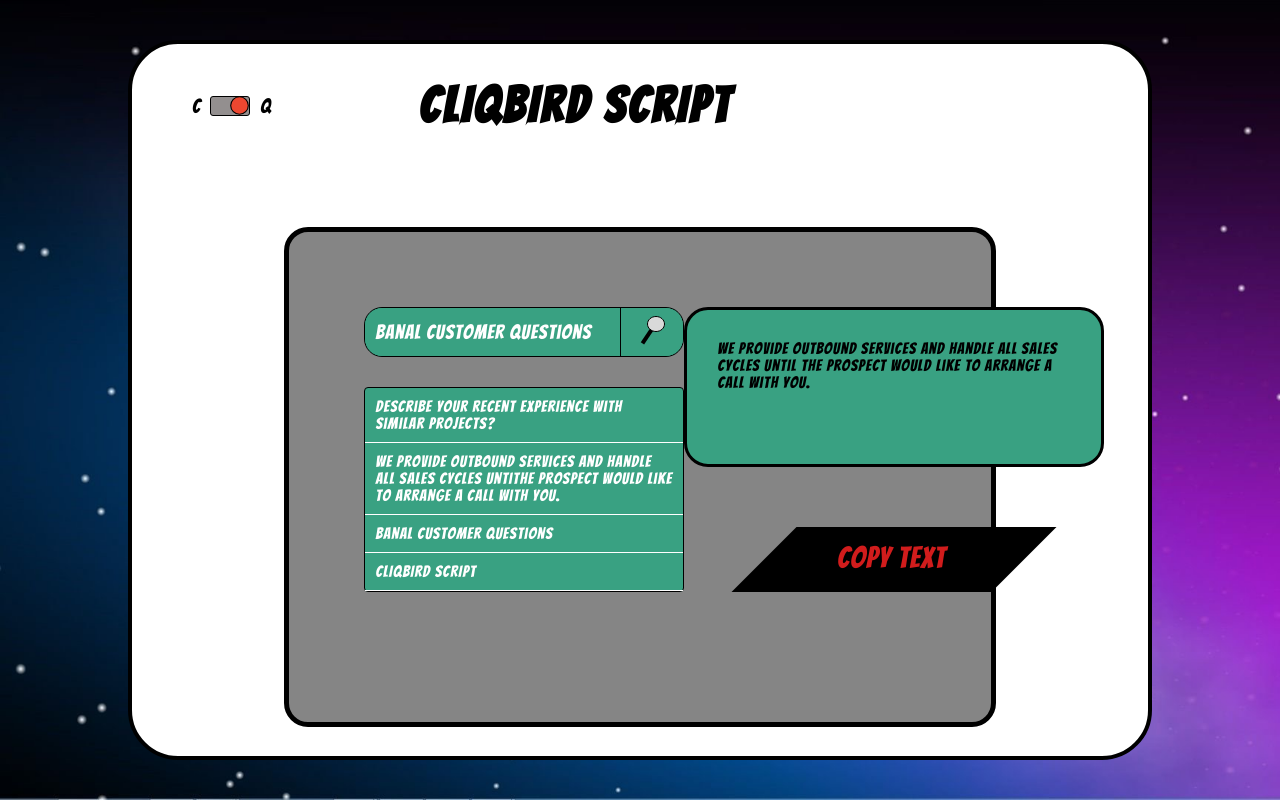
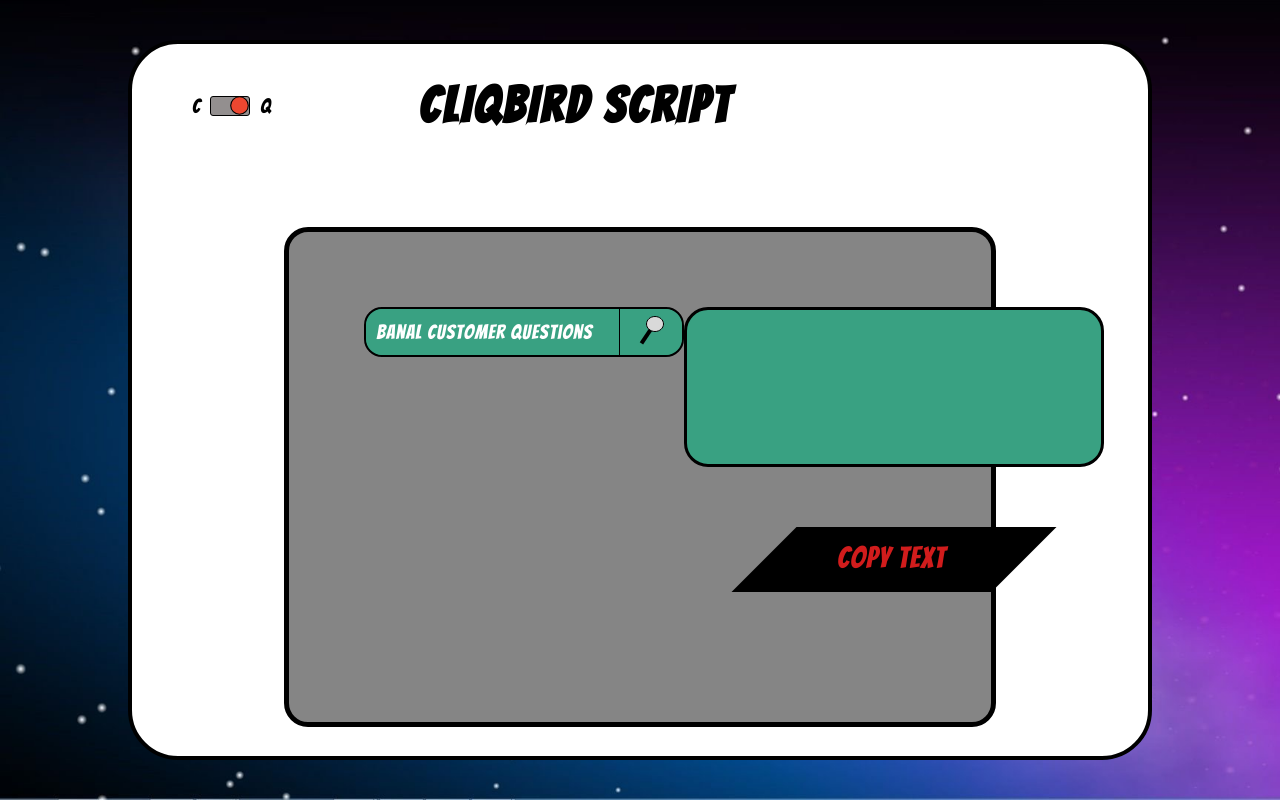
Before and after one commit to KashyretsIvanna/Cliqbird-soft, a React (Create React App) app: page / in a window 1280 px wide. Both pictures are taken after a click on the checkbox 230 px from the left and 105 px from the top of the page. Built offline with nearby package versions, Linux system fonts and the light colour scheme.

Commit message:
made the search functional, made the search filter and display in the main window

```diff
--- /dev/null
+++ b/public/question.json
@@ -0,0 +1,8 @@
+[
+    "Describe your recent experience with similar projects?",
+    "We provide outbound services and handle all sales cycles until the prospect would like to arrange a call with you.",
+    "Standard flow based on customer",
+    "My team and I are happy to take on all the responsibilities",
+    "We already worked with Digital Marketing Agencies. ",
+    "Can you share your experience with cold calling? Have you done it before? If yes, what was the result? By the way, our cold callers are native speakers and US based."
+]
--- a/src/components/DisplayQuestion/DisplayQuestion.jsx
+++ b/src/components/DisplayQuestion/DisplayQuestion.jsx
@@ -1,41 +1,65 @@
 import React from 'react'
 import './DisplayQuestion.scss'
 import logoSearch from './logo-search.svg'
+import { useState, useEffect } from 'react'
 
 export default function DisplayQuestion() {
-     const array = ['Describe your recent experience with similar projects?', 'We provide outbound services and handle all sales cycles untithe prospect would like to arrange a call with you.', 'Banal customer questions', 'CLIQBIRD SCRIPT']
 
-  return (
+
+    const [data, setData] = useState([])
+    const [ques,setQues] = useState('')
+    const [filterData, setFilterData] = useState([])
+    const [isWright, setIsWright] = useState(false)
+    const [choice, setChoice] = useState('')
+
+    useEffect(()=>{
+        fetch("../../../question.json").then((response) => response.json()).then((data) => {setData(data);})
+    },[])
+
+    useEffect(()=>{
+        const array = data.filter(e=>{return (e.toLowerCase()).includes(ques.toLowerCase())})
+        setFilterData(array)
+    }, [ques])
+
+    useEffect(()=>{
+        if(filterData.length>0){
+            setIsWright(true)
+        }
+
+        if(ques===''){
+            setIsWright(false)
+        }
+})
+
+
+
+   return (
     <div className='DisplayQuestion'>
 
     <div className='left-side-container'>
 
          {/* input + list  */}
          <div className='question-search'>
-            <input type="text" placeholder='Banal customer questions' />
+            <input type="text" placeholder='Banal customer questions' onChange={event=>setQues(event.target.value)} />
             <button><img src={logoSearch} alt="" /></button>
          </div>
 
+         {isWright===true?
          <div className='question-list'>
-            <ul>
-                {array.map(e=>{return <li>{e}</li>})}
-            </ul>
-         </div>
-
+         <ul>
+             {filterData.map(e=>{return <li onClick={()=>{console.log(setChoice(e))}}>{e}</li>})}
+         </ul>
+      </div>
+      :
+      null
+    }
+</div>
+    <div className='right-side-container'>
+            {/* window + button */}
+        <div className='question-window'>{choice}</div>
+        <div className='button-container'><div className='button-text'>COPY TEXT</div></div>
+    </div>
     </div>
 
-    <div className='right-side-container'>
-            {/* window + button */}
-
-
-            <div className='question-window'>We provide outbound services and handle all sales cycles until the prospect would like to arrange a call with you.</div>
-
-            <div className='button-container'><div className='button-text'>COPY TEXT</div></div>
-
-
-    </div>
-
-
-    </div>
   )
 }
--- a/src/components/DisplayQuestion/DisplayQuestion.scss
+++ b/src/components/DisplayQuestion/DisplayQuestion.scss
@@ -18,7 +18,7 @@
     height: 50px;
     background-color: #39A182;
     border-radius: 18px;
-    border: 1px solid #000000;
+    border: 2px solid #000000;
     display: flex;
     margin-bottom: 30px;
 }
@@ -57,9 +57,8 @@
 
 .question-list {
     width: 320px;
-    min-height: 170px;
     background: #39A182;
-    border: 1px solid #000000;
+    border: 2px solid #000000;
     border-radius: 4px;
 }
 
```
